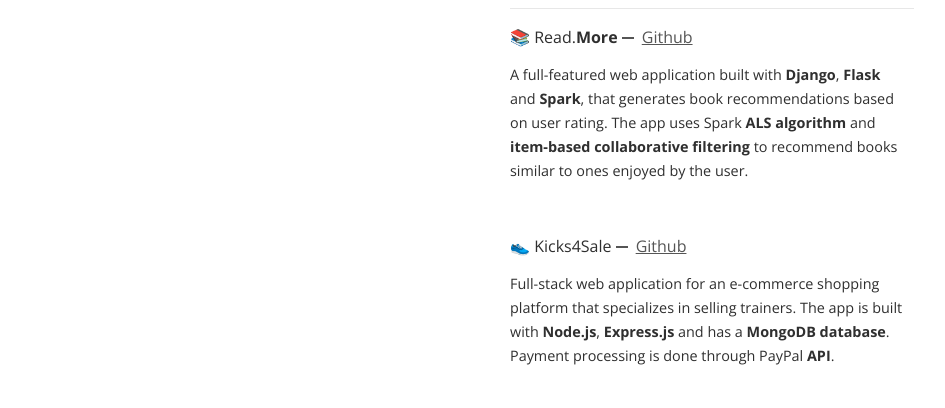
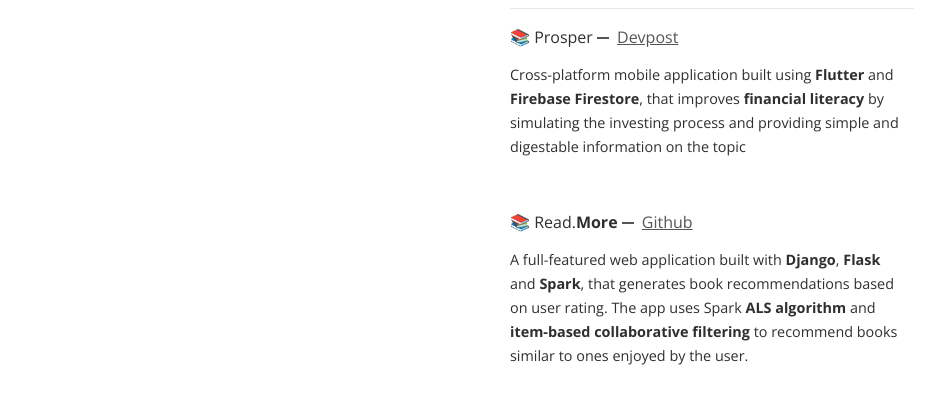
Before and after one commit to artyom-morozov/artyom-morozov.github.io, a plain HTML site: page index.html in a window 1280 px wide. Shown: the part 544-952 px from the top of the page, without its empty margins (166-1111 px from the left). Drawn offline with nearby package versions, Linux system fonts and the light colour scheme.

Commit message:
Added Prosper and updated resume

```diff
--- a/index.html
+++ b/index.html
@@ -80,6 +80,13 @@
 				<hr>
 				<article class="project">
 					<div class="project-desc">
+						<span id="read-ar" class="project-name">📚 Prosper</strong> </span>
+						<a href="https://devpost.com/software/simon_sene_carl" target="_blank" aria-describedby="read-more">Devpost</a>
+					</div>
+					<p> Cross-platform mobile application built using <b>Flutter</b> and <b>Firebase Firestore</b>, that improves <b>financial literacy</b> by simulating the investing process and providing simple and digestable information on the topic</p>
+				</article>
+				<article class="project">
+					<div class="project-desc">
 						<span id="read-ar" class="project-name">📚 Read.<strong>More</strong> </span>
 						<a href="https://github.com/artyom-morozov/ReadMore" target="_blank" aria-describedby="read-more">Github</a>
 					</div>
```
Also changed, not shown: 1 other file.
